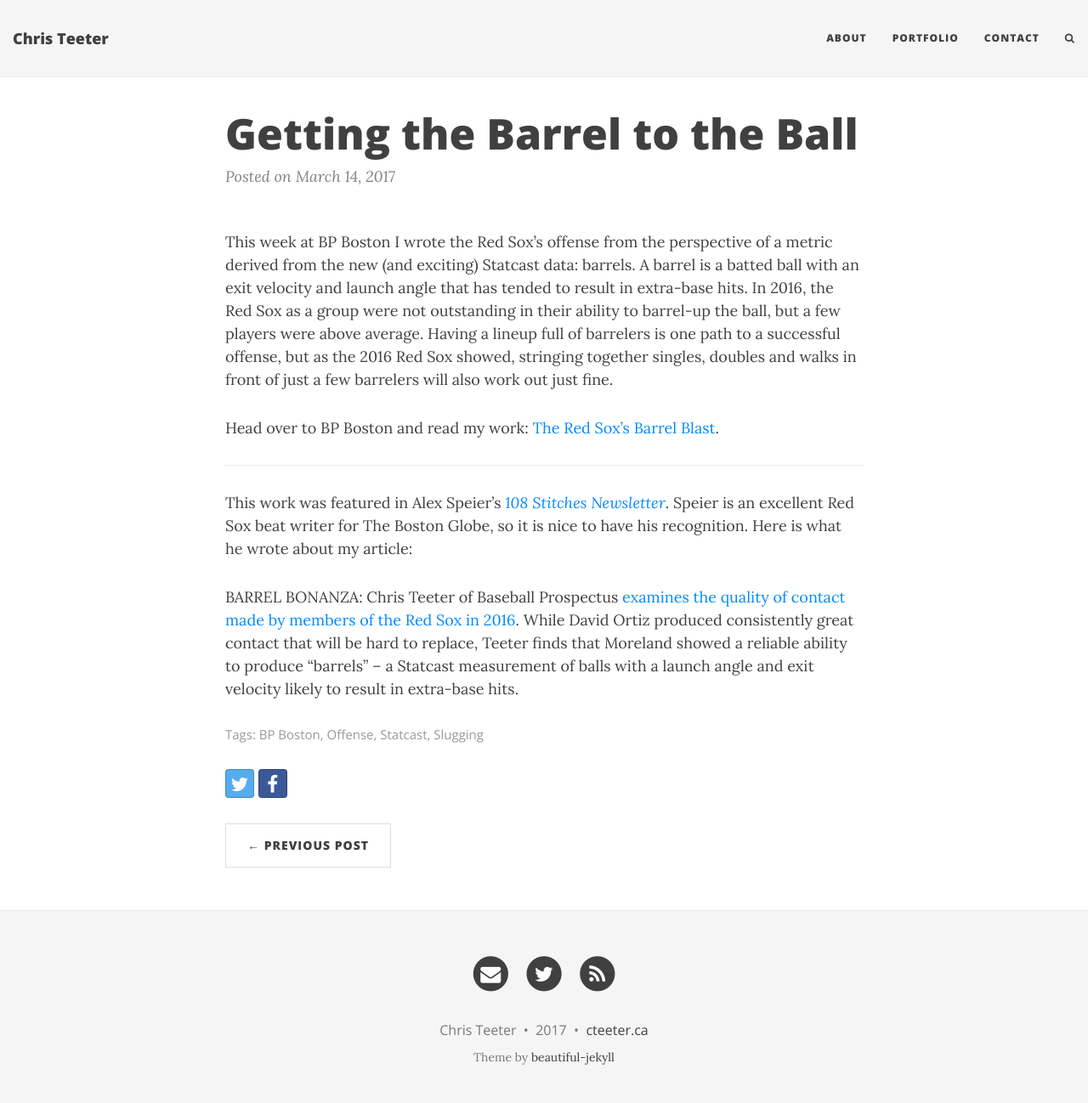
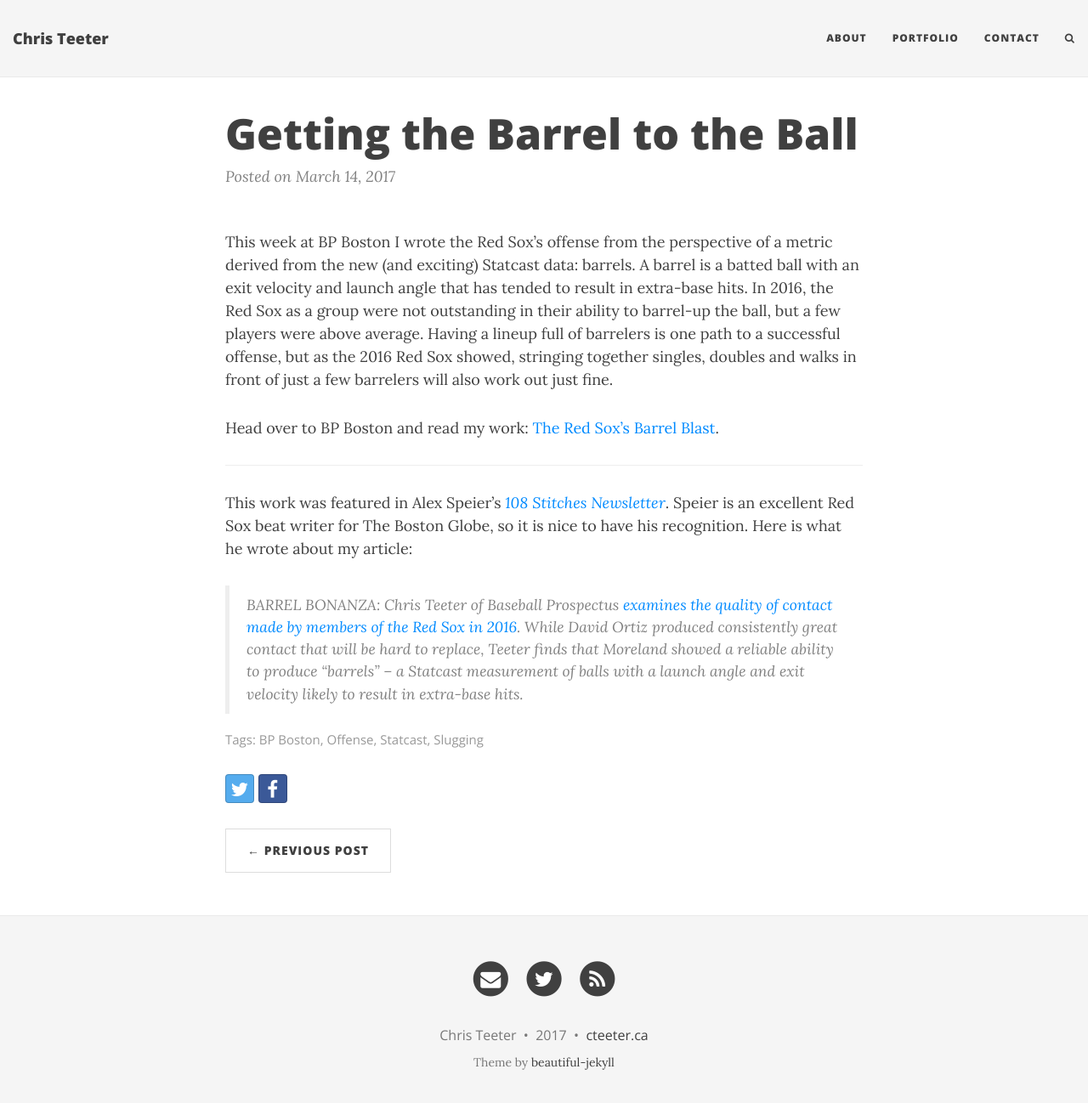
Before and after one commit to cjteeter/cjteeter.github.io, a Jekyll site: the page built from _posts/2017-03-14-red-sox-statcast-barrels.md, in a window 1280 px wide and 1311 px high. Shown: the top 1298 px of the window at 85% size. Built offline with Jekyll 4.4.1, drawn with Linux system fonts in a browser that asks for light colours; nearby versions of some CDN libraries.

```diff
--- a/_posts/2017-03-14-red-sox-statcast-barrels.md
+++ b/_posts/2017-03-14-red-sox-statcast-barrels.md
@@ -23,7 +23,4 @@ Head over to BP Boston and read my work: [The Red Sox's Barrel Blast](http://bos
 This work was featured in Alex Speier's [*108 Stitches Newsletter*](http://pages.email.bostonglobe.com/108StitchesSignUp/?s_campaign=108stitches:newsletter).
 Speier is an excellent Red Sox beat writer for The Boston Globe, so it is nice to have his recognition. Here is what he wrote about my article:
 
-BARREL BONANZA: Chris Teeter of Baseball Prospectus [examines the quality of contact made by members of the Red Sox in 2016](http://boston.locals.baseballprospectus.com/2017/03/14/the-red-soxs-barrel-blast/).
-While David Ortiz produced consistently great contact that will be hard to replace, Teeter finds that Moreland
-showed a reliable ability to produce “barrels” – a Statcast measurement of balls with a launch angle and exit velocity
-likely to result in extra-base hits.
+> *BARREL BONANZA: Chris Teeter of Baseball Prospectus [examines the quality of contact made by members of the Red Sox in 2016](http://boston.locals.baseballprospectus.com/2017/03/14/the-red-soxs-barrel-blast/). While David Ortiz produced consistently great contact that will be hard to replace, Teeter finds that Moreland showed a reliable ability to produce “barrels” – a Statcast measurement of balls with a launch angle and exit velocity likely to result in extra-base hits.*
```
